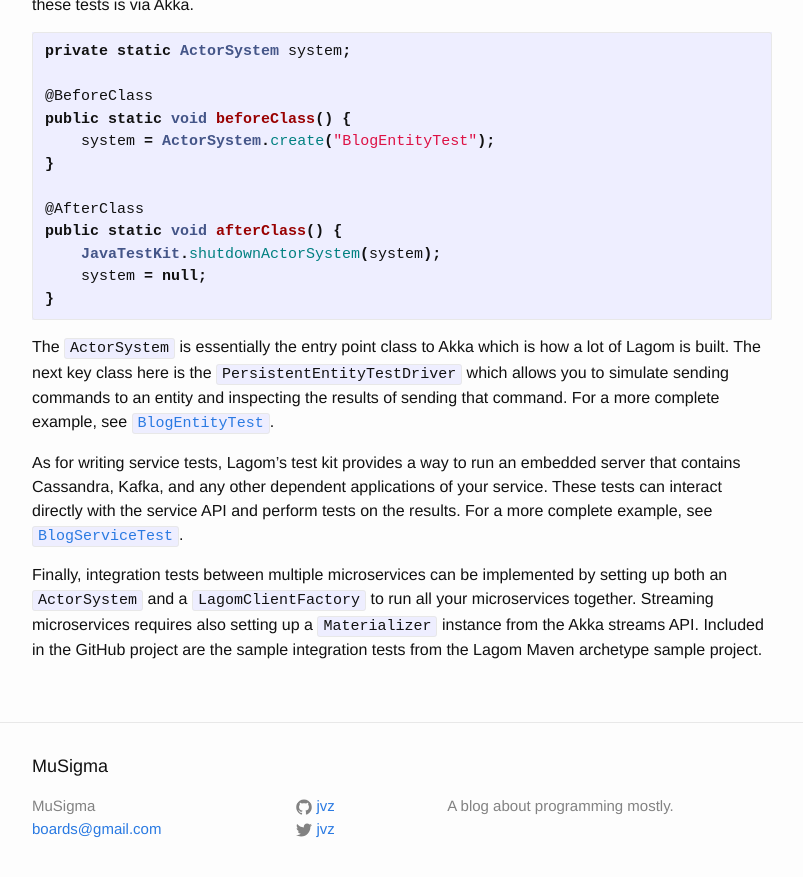
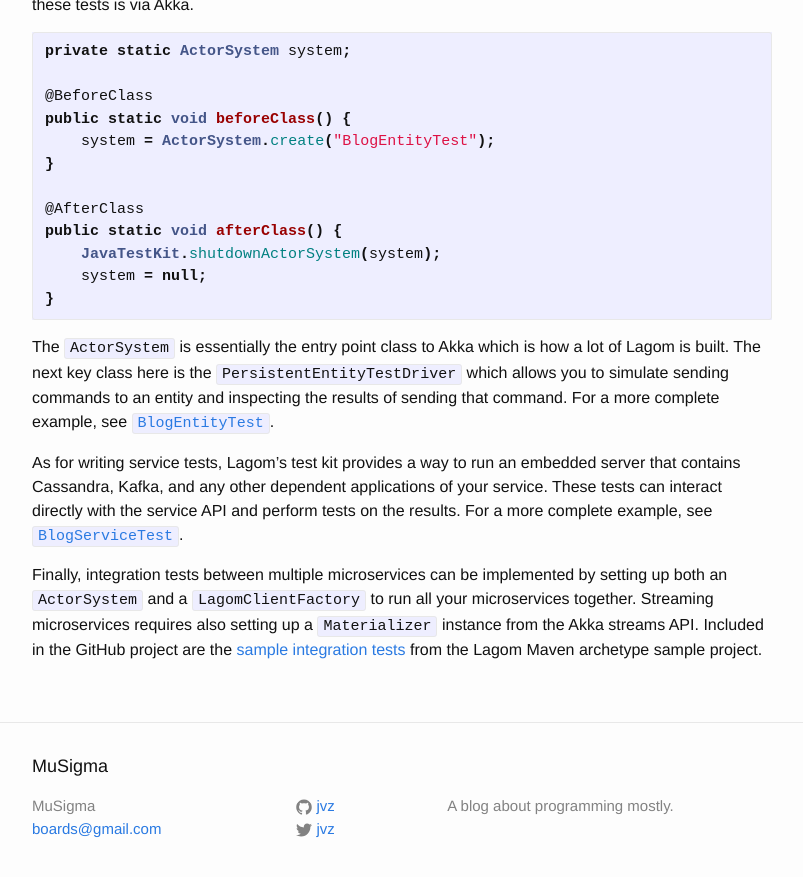
Before and after one commit to jvz/musigma.blog, a Jekyll site: the page built from _posts/2016-11-10-lagom.md, in a window 1280 px wide and 900 px high, scrolled down 10374 px. Shown: the top 877 px of the window, without its empty margins (238-1041 px from the left). Built offline with Jekyll 4.4.1, drawn with Linux system fonts in a browser that asks for light colours; part of the change alters nothing that is shown.

```diff
--- a/_posts/2016-11-10-lagom.md
+++ b/_posts/2016-11-10-lagom.md
@@ -547,8 +547,8 @@ Finally, integration tests between multiple microservices can be implemented by
 setting up both an `ActorSystem` and a `LagomClientFactory` to run all your
 microservices together. Streaming microservices requires also setting up a
 `Materializer` instance from the Akka streams API. Included in the GitHub
-project are the sample integration tests from the Lagom Maven archetype sample
-project.
+project are the [sample integration tests][int-test] from the Lagom Maven
+archetype sample project.
 
 [rm]: http://www.reactivemanifesto.org/
 [lagom]: http://www.lagomframework.com/
@@ -568,3 +568,4 @@ project.
 [immutable-example]: http://www.lagomframework.com/documentation/1.2.x/java/Immutable.html
 [ent-test]: https://github.com/jvz/lagom-example/blob/master/blog-impl/src/test/java/com/spr/blog/impl/BlogEntityTest.java
 [srv-test]: https://github.com/jvz/lagom-example/blob/master/blog-impl/src/test/java/com/spr/blog/impl/BlogServiceTest.java
+[int-test]: https://github.com/jvz/lagom-example/blob/master/integration-tests/src/test/java/com/spr/it/StreamIT.java
```
